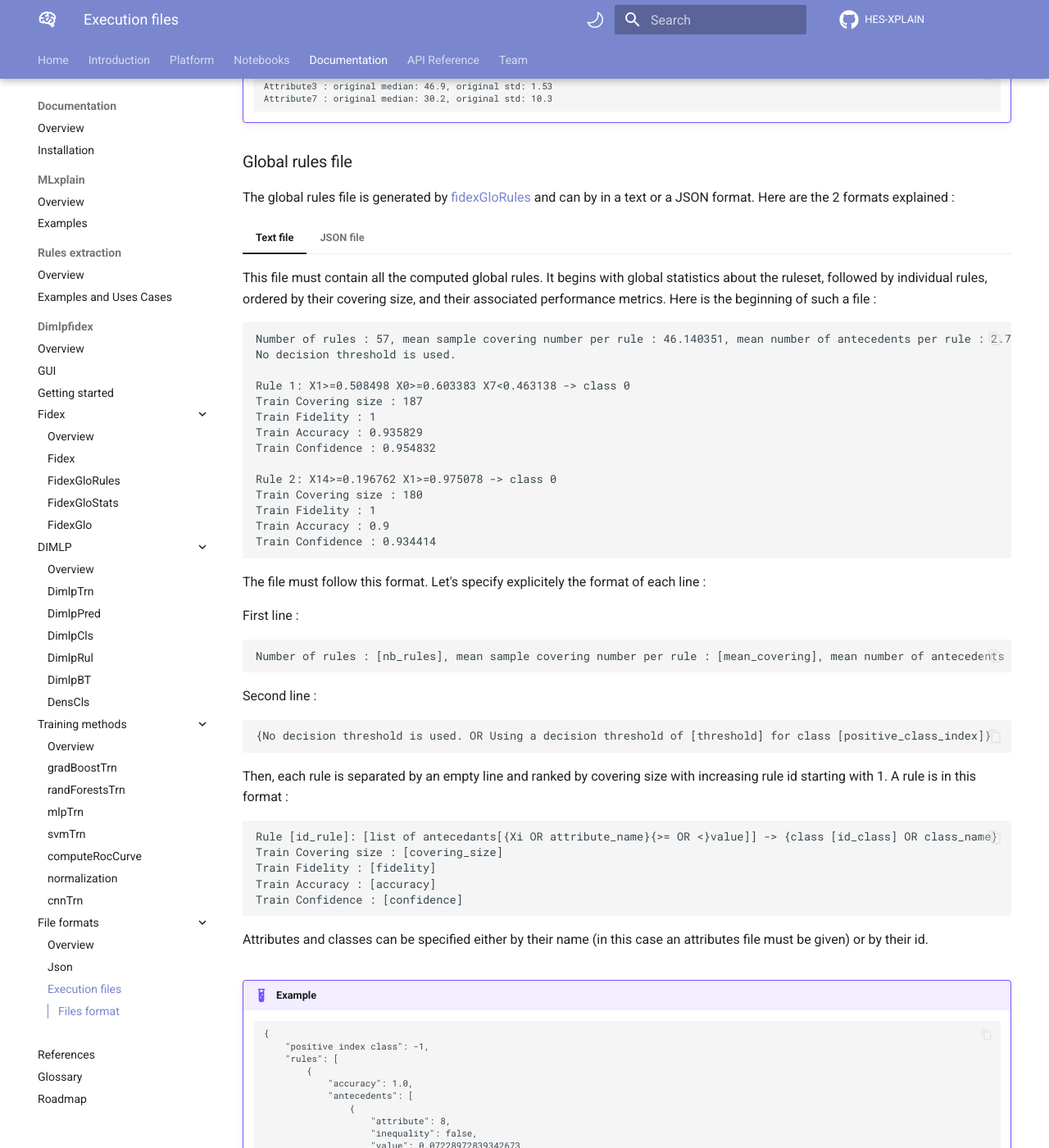
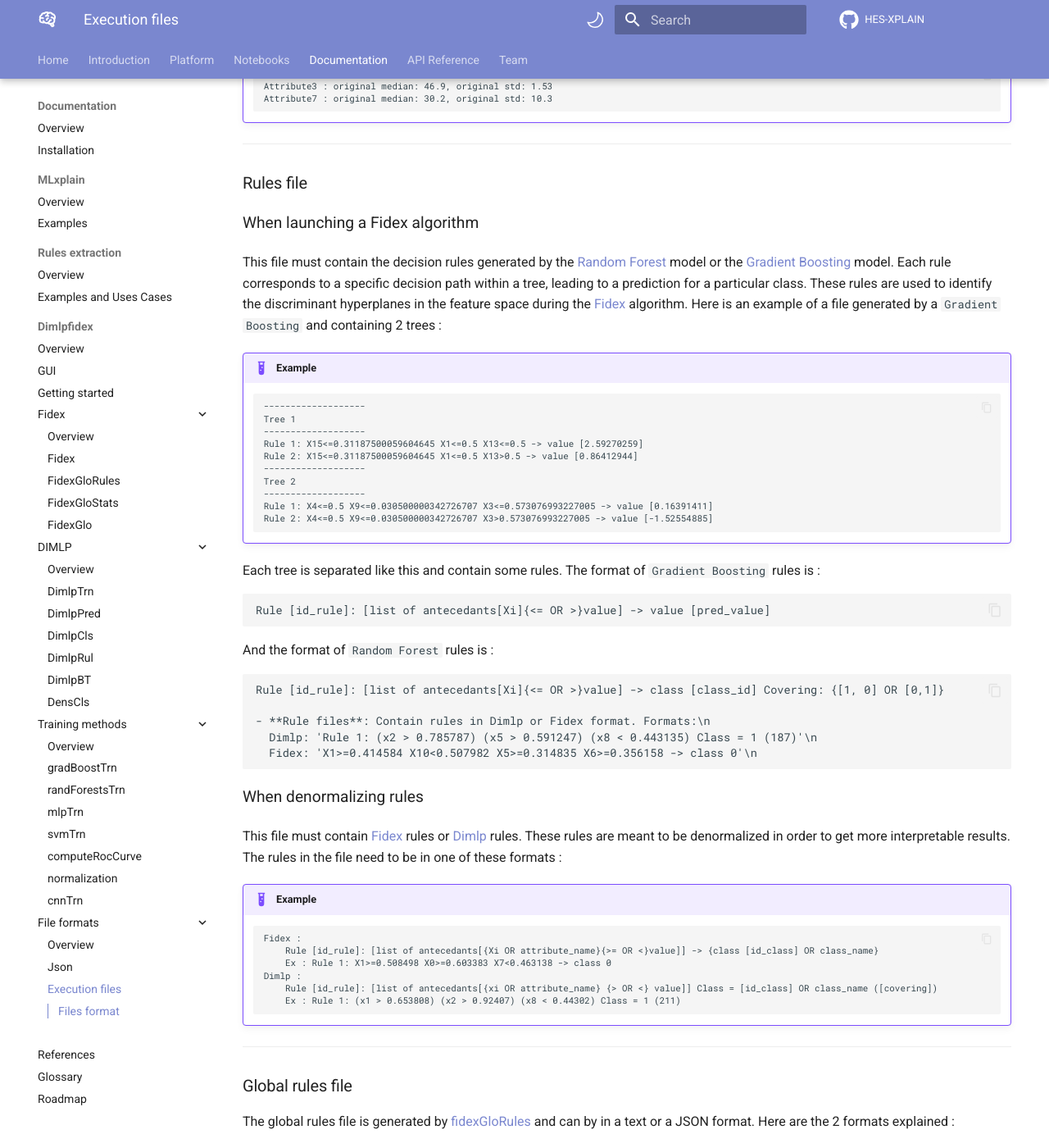
Before and after one commit to HES-XPLAIN/hes-xplain.github.io, an MkDocs documentation site: the page built from docs/documentation/file-formats/execution-files.md, in a window 1280 px wide and 1400 px high, scrolled down 4677 px. Shown: the whole window at 82% size. Built offline with MkDocs 1.6.1 and Material for MkDocs 9.7.7, drawn with Linux system fonts in a browser that asks for light colours; comment, search, counter and statistics services are not loaded.

Commit message:
Finished execution files in dimlpfidex doc

````diff
--- a/docs/documentation/file-formats/execution-files.md
+++ b/docs/documentation/file-formats/execution-files.md
@@ -189,6 +189,57 @@ Here is an example with some attribute names and using median :
     Attribute7 : original median: 30.2, original std: 10.3
     ```
 
+---
+
+### Rules file
+
+<p style="font-size:larger;">When launching a Fidex algorithm</p>
+
+This file must contain the decision rules generated by the [Random Forest](../dimlpfidex/training-methods/randforeststrn.md) model or the [Gradient Boosting](../dimlpfidex/training-methods/gradboosttrn.md) model. Each rule corresponds to a specific decision path within a tree, leading to a prediction for a particular class. These rules are used to identify the discriminant hyperplanes in the feature space during the [Fidex](../dimlpfidex/fidex/overview.md) algorithm. Here is an example of a file generated by a `Gradient Boosting` and containing 2 trees :
+
+!!!example
+
+    ```text
+    -------------------
+    Tree 1
+    -------------------
+    Rule 1: X15<=0.31187500059604645 X1<=0.5 X13<=0.5 -> value [2.59270259]
+    Rule 2: X15<=0.31187500059604645 X1<=0.5 X13>0.5 -> value [0.86412944]
+    -------------------
+    Tree 2
+    -------------------
+    Rule 1: X4<=0.5 X9<=0.030500000342726707 X3<=0.573076993227005 -> value [0.16391411]
+    Rule 2: X4<=0.5 X9<=0.030500000342726707 X3>0.573076993227005 -> value [-1.52554885]
+    ```
+
+Each tree is separated like this and contain some rules. The format of `Gradient Boosting` rules is :
+
+    Rule [id_rule]: [list of antecedants[Xi]{<= OR >}value] -> value [pred_value]
+
+And the format of `Random Forest` rules is :
+
+    Rule [id_rule]: [list of antecedants[Xi]{<= OR >}value] -> class [class_id] Covering: {[1, 0] OR [0,1]}
+
+    - **Rule files**: Contain rules in Dimlp or Fidex format. Formats:\n
+      Dimlp: 'Rule 1: (x2 > 0.785787) (x5 > 0.591247) (x8 < 0.443135) Class = 1 (187)'\n
+      Fidex: 'X1>=0.414584 X10<0.507982 X5>=0.314835 X6>=0.356158 -> class 0'\n
+
+<p style="font-size:larger;">When denormalizing rules</p>
+
+This file must contain [Fidex](../dimlpfidex/fidex/overview.md) rules or [Dimlp](../dimlpfidex/dimlp/overview.md) rules. These rules are meant to be denormalized in order to get more interpretable results. The rules in the file need to be in one of these formats :
+
+!!!example
+
+    ```text
+    Fidex :
+        Rule [id_rule]: [list of antecedants[{Xi OR attribute_name}{>= OR <}value]] -> {class [id_class] OR class_name}
+        Ex : Rule 1: X1>=0.508498 X0>=0.603383 X7<0.463138 -> class 0
+    Dimlp :
+        Rule [id_rule]: [list of antecedants[{xi OR attribute_name} {> OR <} value]] Class = [id_class] OR class_name ([covering])
+        Ex : Rule 1: (x1 > 0.653808) (x2 > 0.92407) (x8 < 0.44302) Class = 1 (211)
+    ```
+---
+
 ### Global rules file
 
 The global rules file is generated by [fidexGloRules](../dimlpfidex/fidex/fidexglorules.md) and can by in a text or a JSON format. Here are the 2 formats explained :
````
Also changed, not shown: docs/documentation/roadmap.md (+3 -2 lines).
